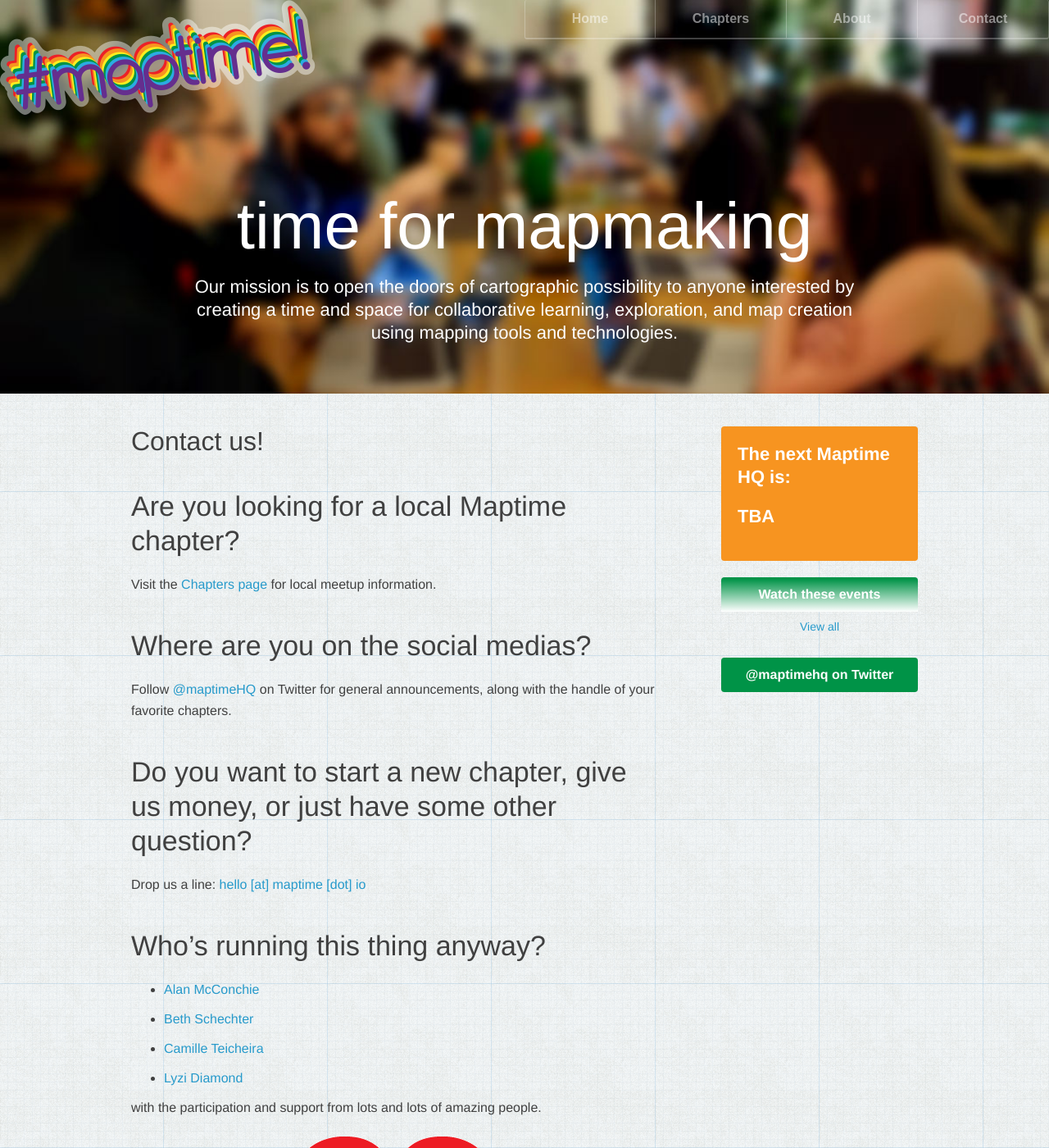
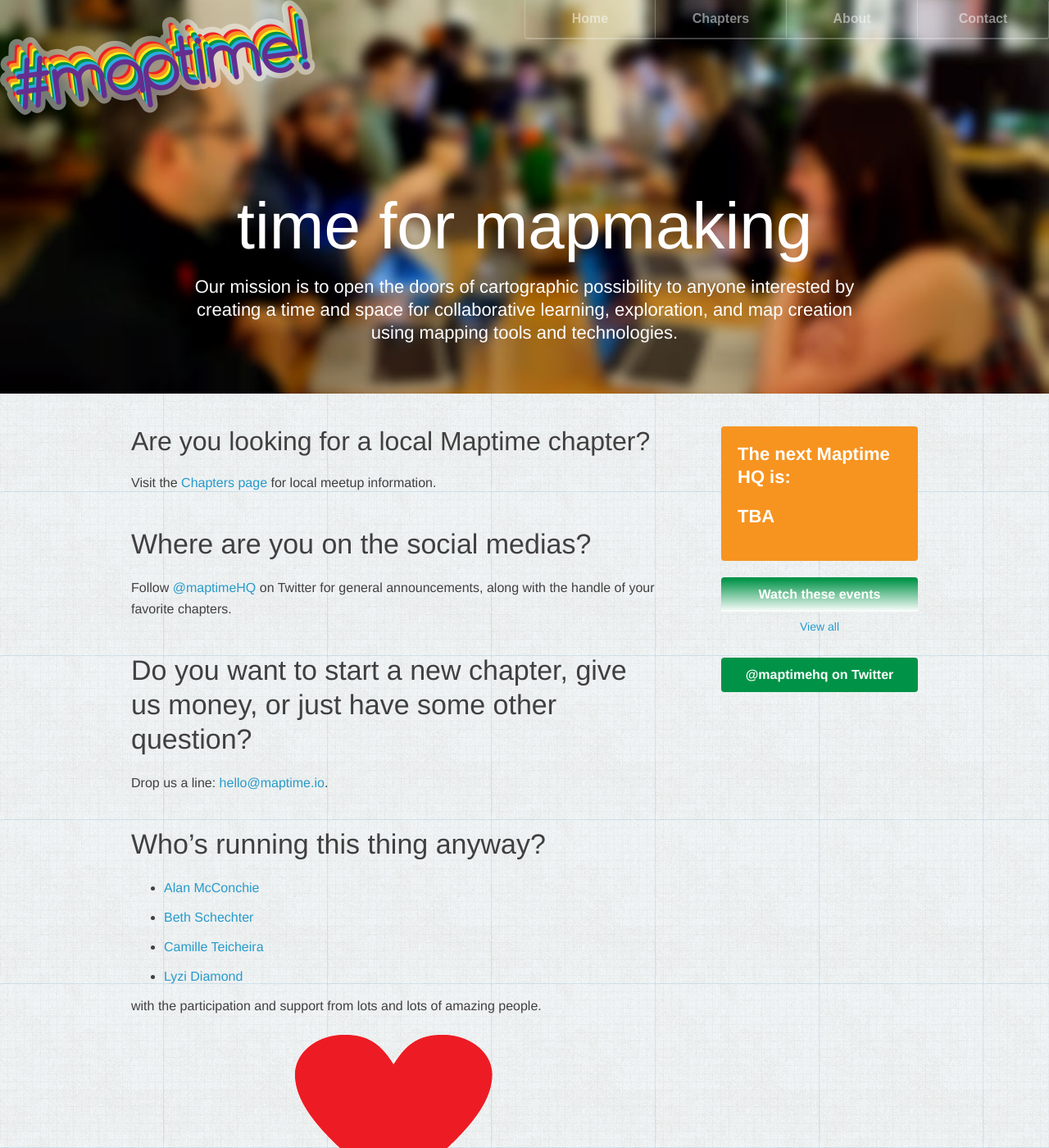
Before and after one commit to maptime/maptime.github.io, a Jekyll site: the page built from contact/index.html, in a window 1280 px wide and 1400 px high. Shown: the whole window at 82% size. Built offline with Jekyll 4.4.1, drawn with Linux system fonts in a browser that asks for light colours.

Commit message:
cleans up contact

```diff
--- a/contact/index.html
+++ b/contact/index.html
@@ -1,18 +1,15 @@
 ---
 layout: default
 ---
-
-<h1>Contact us!</h1>
-
-<h2>Are you looking for a local Maptime chapter?</h2>
-<p>Visit the <a title="Chapters" href="http://www.maptime.io/chapters/">Chapters page</a>
+<h1>Are you looking for a local Maptime chapter?</h1>
+<p>Visit the <a title="Chapters" href="{{site.baseurl}}/chapters/">Chapters page</a>
 for local meetup information.</p>
 
 <h2>Where are you on the social medias?</h2>
 <p>Follow <a href="http://twitter.com/maptimeHQ" target="_blank">@maptimeHQ</a> on Twitter for general announcements, along with the handle of your favorite chapters.</p>
 
 <p><h2>Do you want to start a new chapter, give us money, or just have some other question?</h2>
-<p>Drop us a line: <a href="hello@maptime.io">hello [at] maptime [dot] io</a></p>
+<p>Drop us a line: <a href="mailto:hello@maptime.io">hello@maptime.io</a>.</p>
 
 <h2>Who&#8217;s running this thing anyway?</h2>
 <ul>
```
